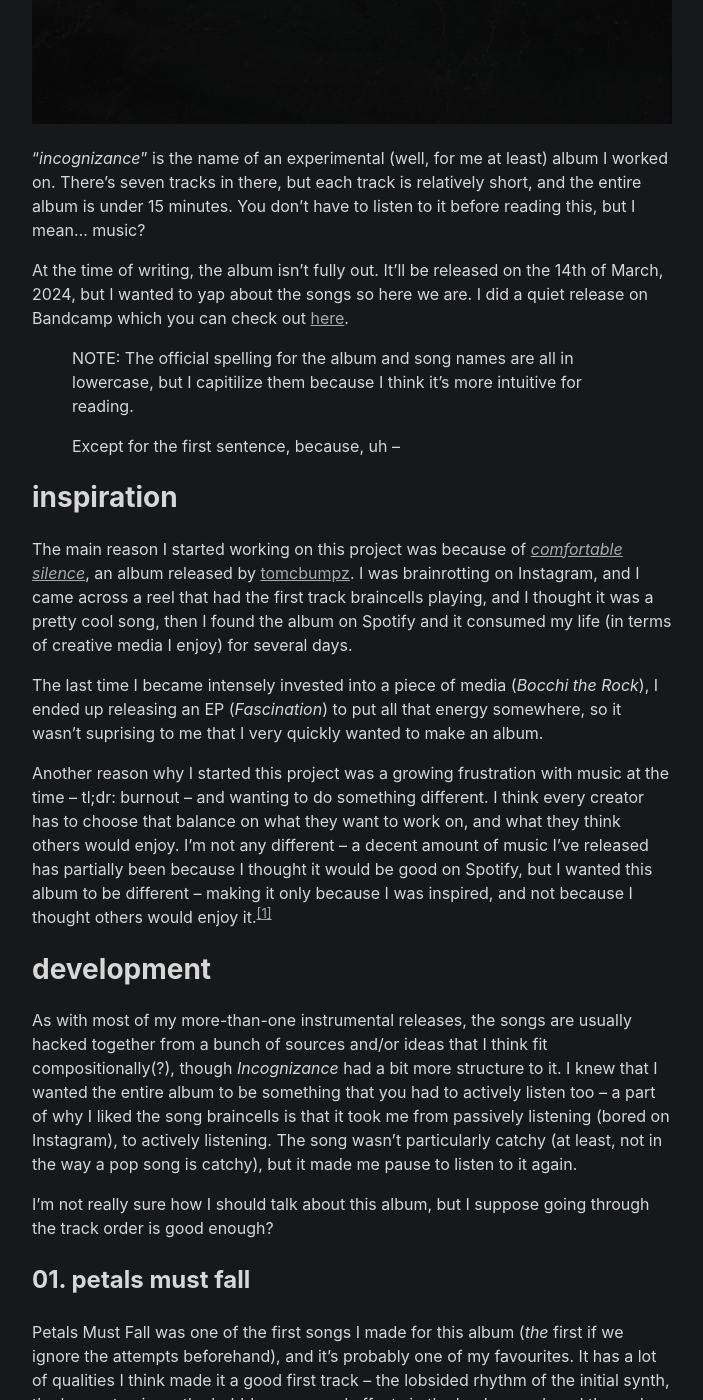
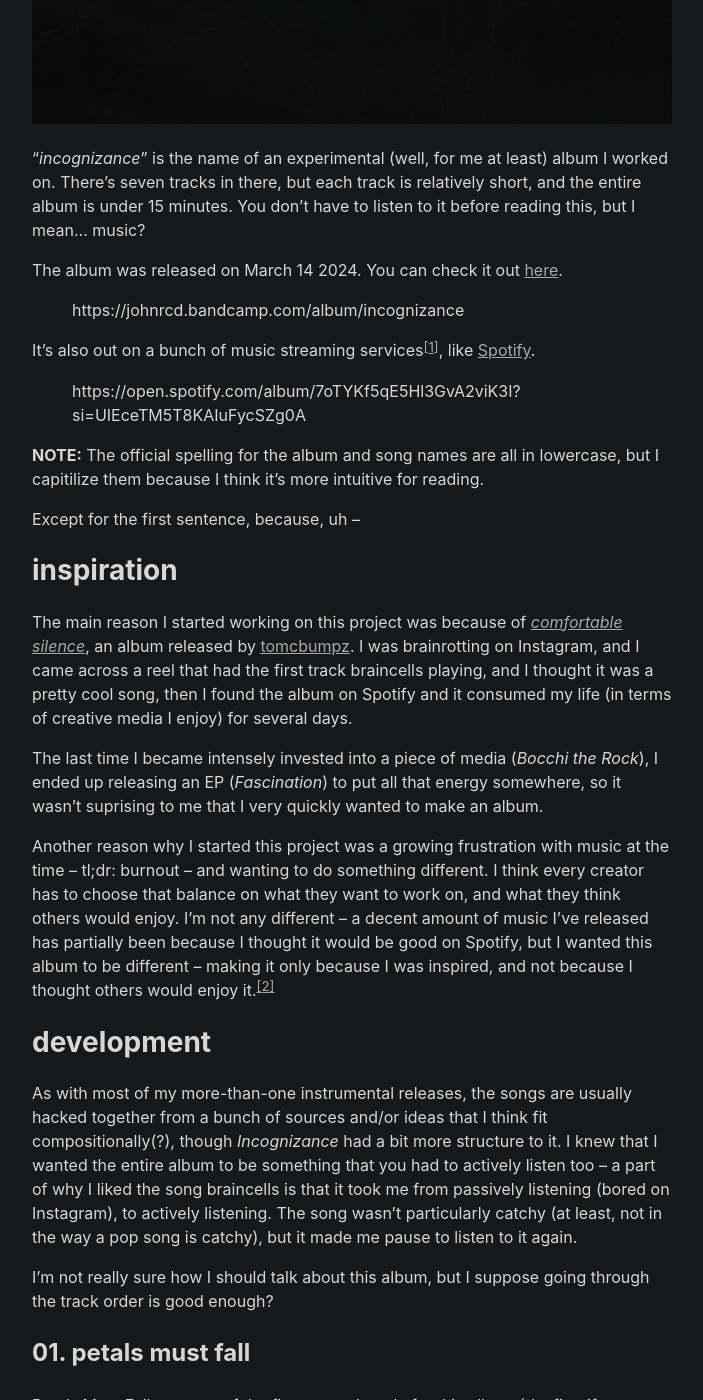
Before and after one commit to johnrcd/rovi-blog, a Jekyll site: the page built from _posts/2024-03-02-incognizance.md, in a window 1280 px wide and 1400 px high, scrolled down 1301 px. Shown: the whole window, without its empty margins (288-991 px from the left). Built offline with Jekyll 4.4.1, drawn with Linux system fonts in a browser that asks for light colours; the table of contents is made by our own code; some of the changed text lies outside the part shown.

```diff
--- a/_posts/2024-03-02-incognizance.md
+++ b/_posts/2024-03-02-incognizance.md
@@ -16,11 +16,19 @@
 
 "*incognizance*" is the name of an experimental (well, for me at least) album I worked on. There's seven tracks in there, but each track is relatively short, and the entire album is under 15 minutes. You don't have to listen to it before reading this, but I mean... music?
 
-At the time of writing, the album isn't fully out. It'll be released on the 14th of March, 2024, but I wanted to yap about the songs so here we are. I did a quiet release on Bandcamp which you can check out [here](https://johnrcd.bandcamp.com/album/incognizance).
+The album was released on March 14 2024. You can check it out [here](https://johnrcd.bandcamp.com/album/incognizance).
 
-> NOTE: The official spelling for the album and song names are all in lowercase, but I capitilize them because I think it's more intuitive for reading.
+> https://johnrcd.bandcamp.com/album/incognizance
 
-> Except for the first sentence, because, uh --
+It's also out on a bunch of music streaming services[^streaming_services], like [Spotify](https://open.spotify.com/album/7oTYKf5qE5Hl3GvA2viK3I?si=UIEceTM5T8KAIuFycSZg0A).
+
+> https://open.spotify.com/album/7oTYKf5qE5Hl3GvA2viK3I?si=UIEceTM5T8KAIuFycSZg0A
+
+**NOTE:** The official spelling for the album and song names are all in lowercase, but I capitilize them because I think it's more intuitive for reading.
+
+Except for the first sentence, because, uh --
+
+[^streaming_services]: "a bunch of music streaming services" is just all the platforms that DistroKid provides. The main ones (determined by DistroKid) are Spotify, Apple Music, TikTok, Pandora, Amazon, Instagram, YouTube, Tidal, iHeartRadio, and Deezer.
 
 ## inspiration
 
```
Also changed, not shown: _posts/2024-05-30-the_taskboard.md (added, +59 -0 lines), assets/images/my_websites/taskboard_home.png (added).
